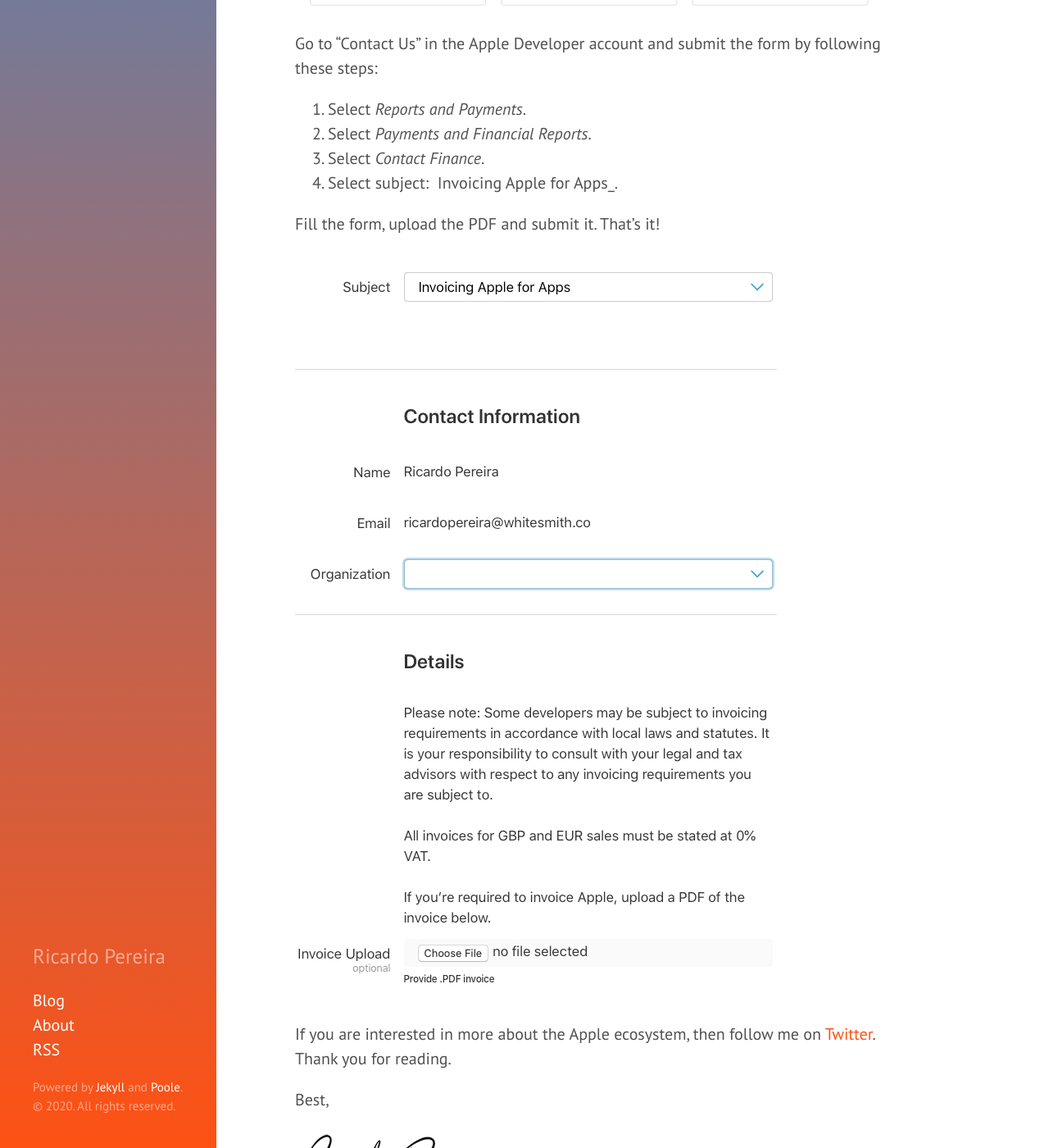
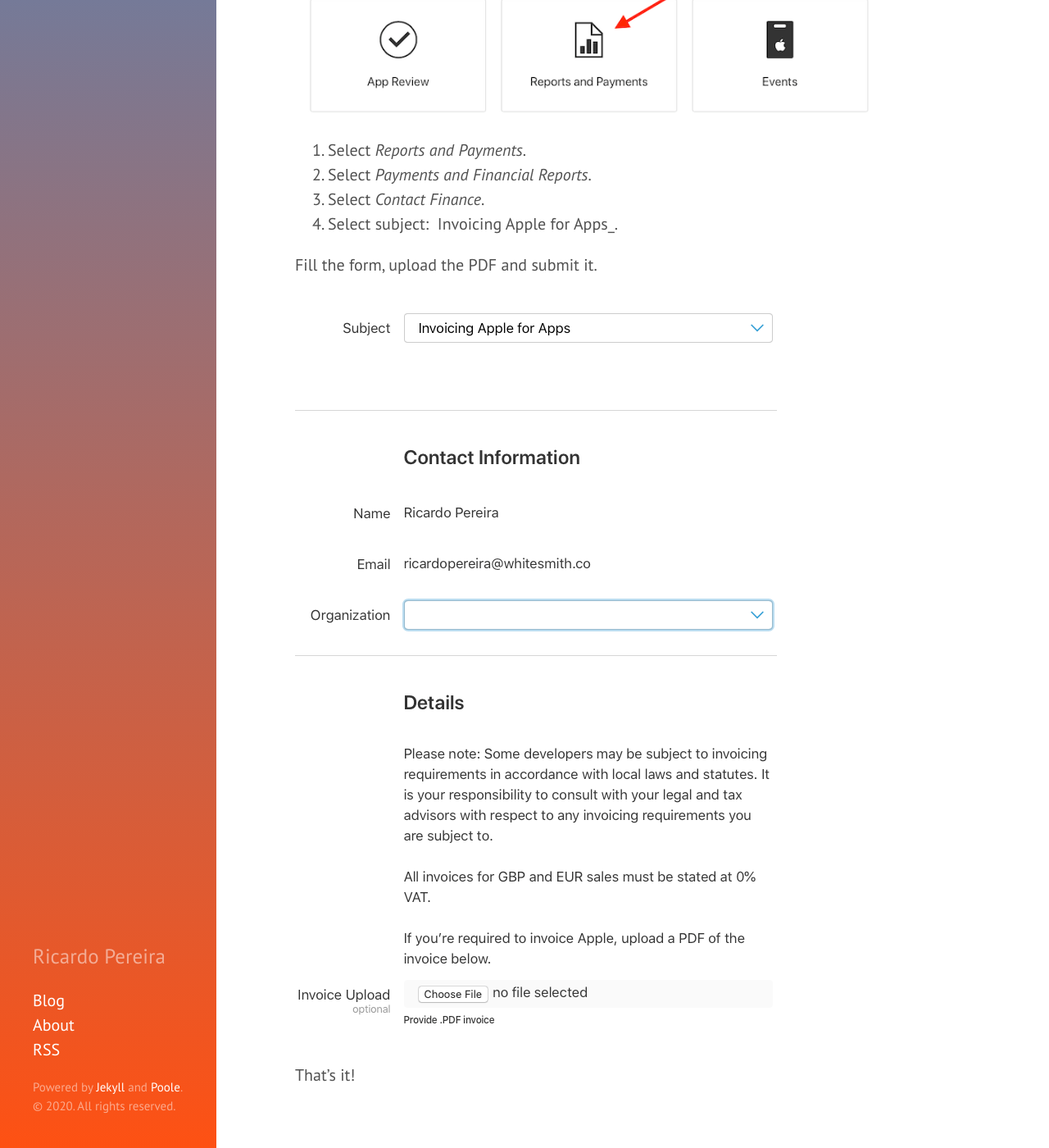
Before and after one commit to ricardopereira/blog, a Jekyll site: the page built from _posts/2020-04-30-EN-invoice-apple.md, in a window 1280 px wide and 1400 px high, scrolled down 1739 px. Shown: the whole window at 82% size. Built offline with Jekyll 4.4.1, drawn with Linux system fonts in a browser that asks for light colours; nearby versions of some CDN libraries; comment, search, counter and statistics services are not loaded.

Commit message:
Update post: Invoice Apple if required

```diff
--- a/_posts/2020-04-30-EN-invoice-apple.md
+++ b/_posts/2020-04-30-EN-invoice-apple.md
@@ -26,20 +26,26 @@
 
 **VAT:** IE9700053D (remember, all invoices for EUR sales must be stated at **0% VAT**.)
 
+<br>
+
 ## Submit the soft-copy of the invoice
 
+Go to "Contact Us" in the Apple Developer account and submit the form by following these steps:
+
 ![](/public/img/2020/apple-contact-us-reports.png)
-
-Go to "Contact Us" in the Apple Developer account and submit the form by following these steps:
 
 1. Select _Reports and Payments_.
 2. Select _Payments and Financial Reports_.
 3. Select _Contact Finance_.
 4. Select subject:  Invoicing Apple for Apps_.
 
-Fill the form, upload the PDF and submit it. That’s it!
+Fill the form, upload the PDF and submit it.
 
 ![](/public/img/2020/apple-submit-invoice.png)
+
+That’s it!
+
+<br>
 
 If you are interested in more about the Apple ecosystem, then follow me on [Twitter](https://twitter.com/ricardopereiraw). Thank you for reading.
 
```
